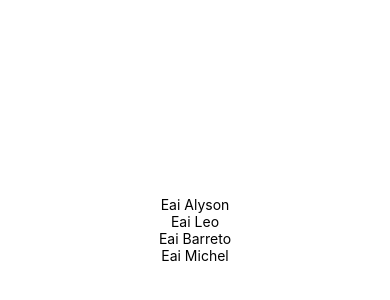
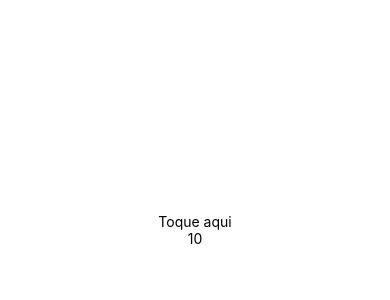
Before and after one commit to AlysonBCosta27/getpizza, a React Native app: screen / in a window 390 px wide. Shown: the part 192-492 px from the top of the page. Built offline with nearby package versions, Linux system fonts and the light colour scheme.

Commit message:
Aula 11-11 pt1 - Estados

```diff
--- a/App.js
+++ b/App.js
@@ -1,15 +1,22 @@
-import React from 'react';
-import {View , Text, StyleSheet} from 'react-native';
-import Greeting from './components/Greeting';
+import React, {useState} from 'react';
+import {View , Text, StyleSheet, TouchableOpacity} from 'react-native';
 
 const App = () => {
+
+  const [numero, setNumero] = useState(10);
+
+  function alteravalor(){
+    setNumero(numero+10);
+  }
+
+
   return(
     <View style={estilo.conteudo}>
-      <Greeting name="Alyson"/>
-      <Greeting name="Leo"/>
-      <Greeting name="Barreto"/>
-      <Greeting name="Michel"/>
-    </View>
+      <TouchableOpacity onPress={alteravalor}>
+        <Text>Toque aqui</Text>
+      </TouchableOpacity>
+      <Text>{numero}</Text>
+      </View>
   )
 }
 
```
